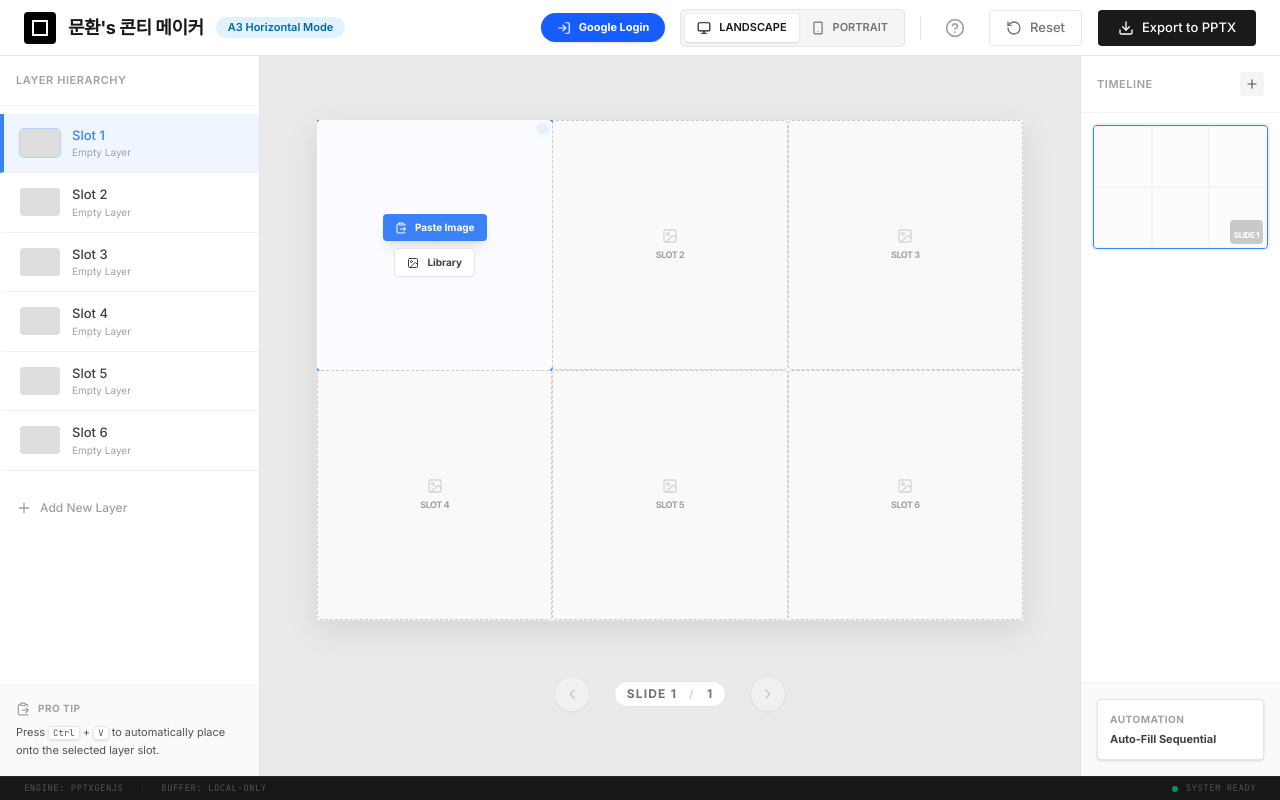
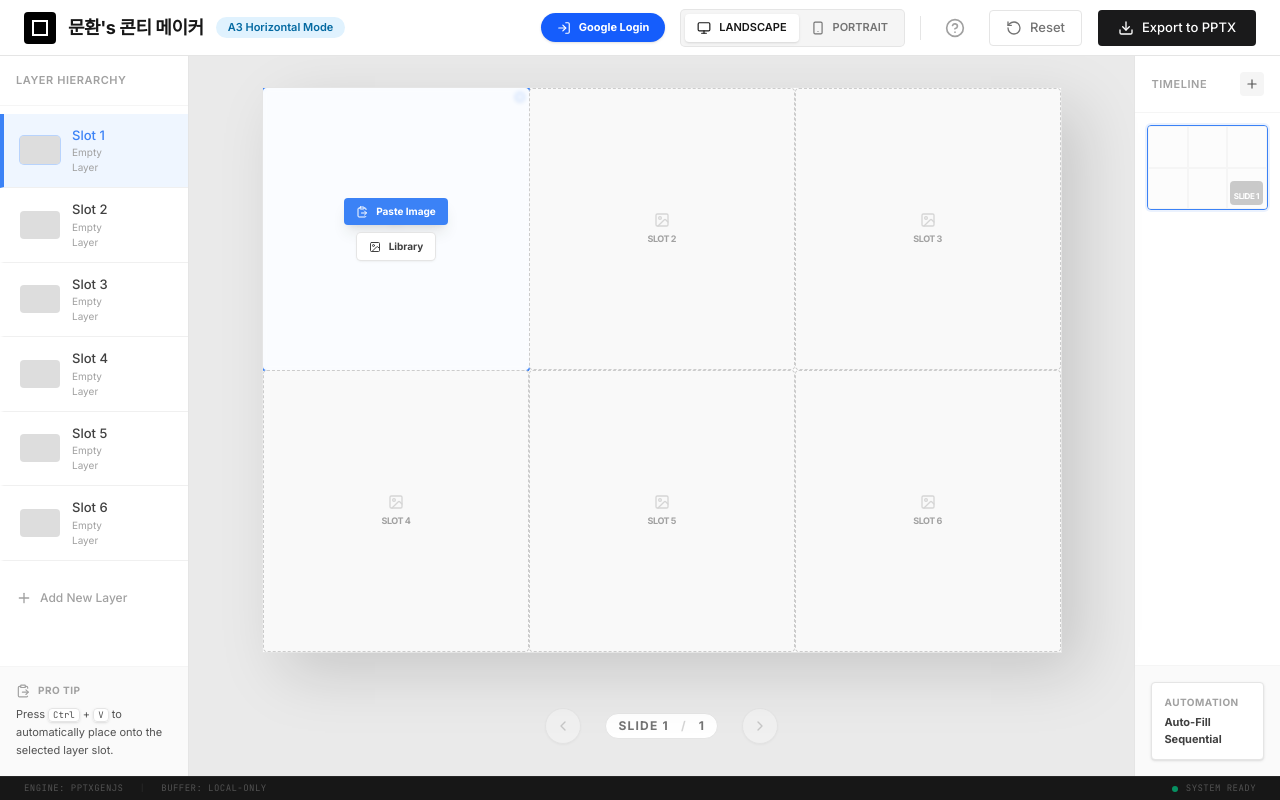
Before and after one commit to munani82/PPT-MAKER, a React (Vite) app: page / in a window 1280 px wide. Built offline with nearby package versions, Linux system fonts and the light colour scheme; no server answers; a web font is replaced by a local one.

Commit message:
feat: Add clipboard permissions and adjust canvas styling
Request clipboard-read and clipboard-write permissions in metadata. Adjust canvas styling to increase maximum height and refine shadow for a more professional look.

```diff
--- a/metadata.json
+++ b/metadata.json
@@ -1,6 +1,9 @@
 {
   "name": "문환's 콘티 메이커",
   "description": "Create professional A3 worship PPT slides by pasting images into layers. Inspired by Worship Flow workflows.",
-  "requestFramePermissions": [],
+  "requestFramePermissions": [
+    "clipboard-read",
+    "clipboard-write"
+  ],
   "majorCapabilities": []
 }
--- a/src/App.tsx
+++ b/src/App.tsx
@@ -699,12 +699,12 @@ export default function App() {
         </aside>
 
         {/* Center Canvas */}
-        <section className="relative flex flex-1 flex-col items-center justify-center bg-[#EAEAEA] p-12">
+        <section className="relative flex flex-1 flex-col items-center justify-center bg-[#EAEAEA] p-4 md:p-8">
           {/* Canvas Wrapper */}
           <div
             className={cn(
-              "relative bg-white shadow-[0_10px_30px_rgba(0,0,0,0.1)] transition-all duration-500 ease-in-out overflow-hidden ring-1 ring-neutral-200",
-              orientation === 'landscape' ? "aspect-[1.414/1] h-full max-h-[80%]" : "aspect-[1/1.414] h-full max-h-[90%]"
+              "relative bg-white shadow-[20px_20px_60px_rgba(0,0,0,0.15)] transition-all duration-500 ease-in-out overflow-hidden ring-1 ring-neutral-200",
+              orientation === 'landscape' ? "aspect-[1.414/1] h-full max-h-[95%]" : "aspect-[1/1.414] h-full max-h-[95%]"
             )}
           >
             {/* Grid Layout Canvas */}
```
